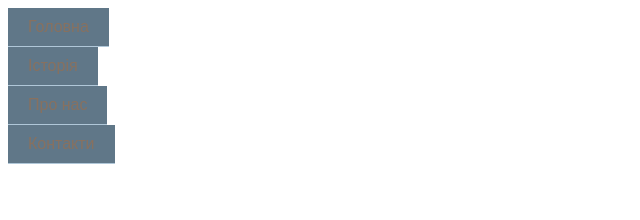
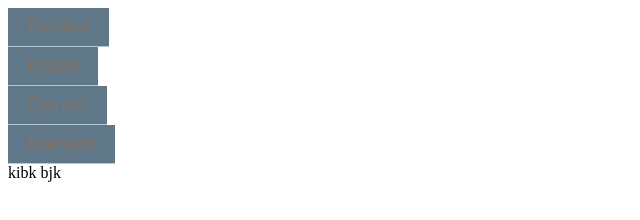
Before and after one commit to Katushak07/study, a plain HTML site: page CSS SELECTORS/1/index.html in a window 1280 px wide. Shown: the full height of the page, 0-640 px from the left. Drawn offline with Linux system fonts and the light colour scheme.

Commit message:
Update index.html

```diff
--- a/CSS SELECTORS/1/index.html
+++ b/CSS SELECTORS/1/index.html
@@ -12,6 +12,9 @@
     <li><a href="#">Історія</a></li>
     <li><a href="#">Про нас</a></li>
     <li><a href="#">Контакти</a></li>
+    kibk
+    bjk
+
 </ul>
 </body>
 </html>
```
